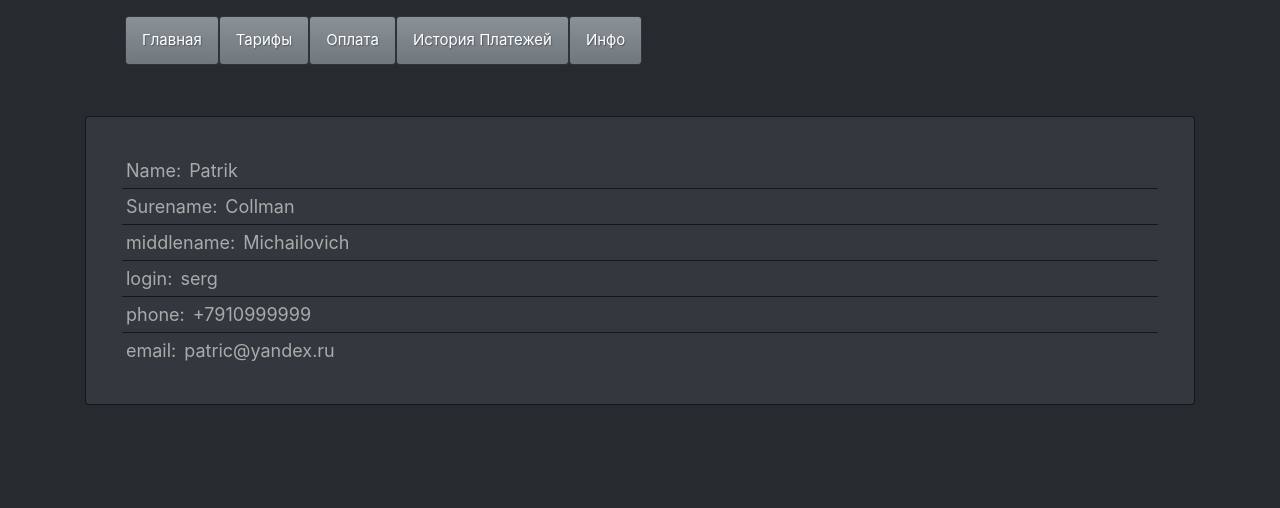
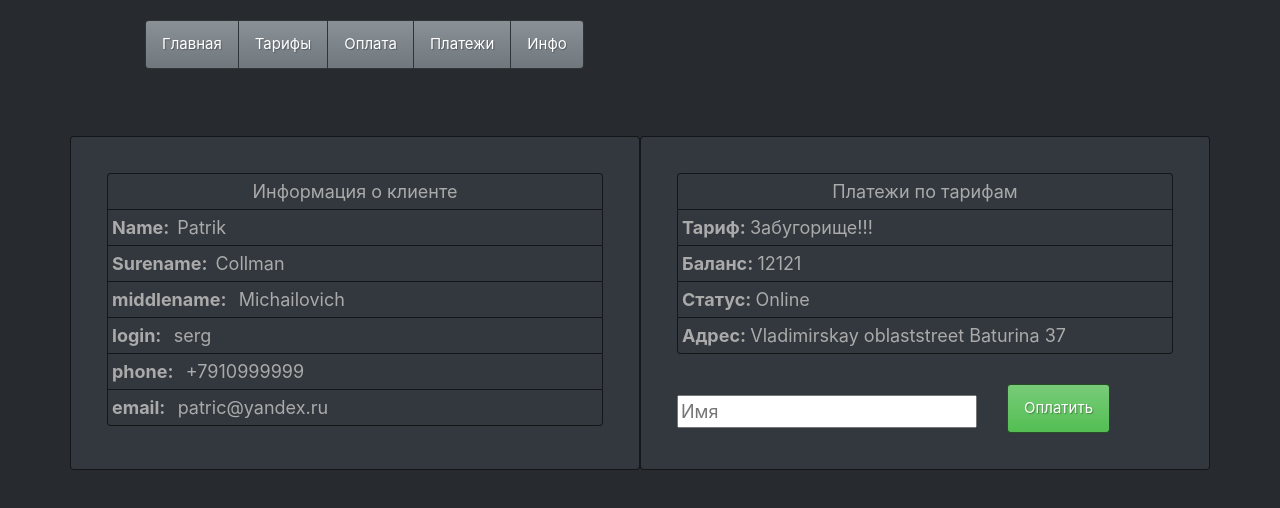
Before and after one commit to serg-bs/provider-ui, a React (Create React App) app: page / in a window 1280 px wide. Shown: the top 508 px of the page. Built offline with nearby package versions, Linux system fonts and the light colour scheme.

Commit message:
Начал разработку вкладки информации

```diff
--- a/src/components/account-page/account-page.js
+++ b/src/components/account-page/account-page.js
@@ -1,5 +1,6 @@
 import React, {useState} from 'react';
 import './account-page.css'
+import jwt from "jwt-decode";
 
 const AccountPage = (props) => {
     const [payAmount, setPayAmount] = useState('');
@@ -12,7 +13,7 @@ const AccountPage = (props) => {
     // }
 
     const hi = () => {
-        props.addPayment(payAmount)
+        props.addPayment(jwt())
     }
     const status = props.status ? "Online":"Offline";
     return (
--- a/src/components/main-page/main-page.css
+++ b/src/components/main-page/main-page.css
@@ -19,7 +19,21 @@
 .person-details .list-group-item .term{
     margin-right: .5rem;
 }
-.top {
-    top: 100px;
+.card-position {
+    top: 120px;
     font-size: large;
 }
+.main-block-right {
+    position: relative;
+}
+.pay-button-position {
+    position: relative;
+    left: 30px;
+    margin-top: 30px;
+}
+.payOn {
+    position: relative;
+    top: 20px;
+    width: 300px;
+
+}
--- a/src/components/main-page/main-page.js
+++ b/src/components/main-page/main-page.js
@@ -1,43 +1,88 @@
-import React from 'react';
+import React, {useState} from 'react';
 import './main-page.css'
+import DummySwapiService from "../../services/dummy-swapi-service";
 
 const MainPage = (clientData) => {
+    const [payOn, setpayOn] = useState('');
 
+    const props = new DummySwapiService()._account
+        const status = props.status ? "Online" : "Offline";
+    const class2 = "list-group-item"
     return (
-        <div className="person-details card top">
+        <div className="row mb2">
+            <div className="person-details item-details card card-position col-md-6">
                 <div className="card-body">
-                <ul className="list-group list-group-flush">
-                    <li className="list-group-item">
-                        <span className="term">Name:</span>
+                    {/*list-group-flush*/}
+                    <ul className="list-group ">
+                        <li className={class2}>
+                            <center>Информация о клиенте</center>
+                        </li>
+                        <li className={class2}>
+                            <span className="term"><b>Name:</b></span>
                             <span>{clientData.name}</span>
                         </li>
 
-                    <li className="list-group-item">
-                        <span className="term">Surename:</span>
+                        <li className={class2}>
+                            <span className="term"><b>Surename:</b></span>
                             <span>{clientData.surename}</span>
                         </li>
 
-                    <li className="list-group-item">
-                        <span className="term">middlename:</span>
+                        <li className={class2}>
+                            <span className="term"><b>middlename: </b></span>
                             <span>{clientData.middlename}</span>
                         </li>
 
-                    <li className="list-group-item">
-                        <span className="term">login:</span>
+                        <li className={class2}>
+                            <span className="term"><b>login: </b></span>
                             <span>{clientData.login}</span>
                         </li>
 
-                    <li className="list-group-item">
-                        <span className="term">phone:</span>
+                        <li className={class2}>
+                            <span className="term"><b>phone: </b></span>
                             <span>{clientData.phone}</span>
                         </li>
-                    <li className="list-group-item">
-                        <span className="term">email:</span>
+                        <li className={class2}>
+                            <span className="term"><b>email: </b></span>
                             <span>{clientData.email}</span>
                         </li>
                     </ul>
                 </div>
             </div>
+
+            <div className="person-details item-details card card-position col-md-6 main-block-right ">
+                <div className="card-body ">
+                    <div>
+                    <ul className="list-group">
+                        <li className={class2}>
+                            <center>Платежи по тарифам</center>
+                        </li>
+                        <li className={class2}>
+                            <span><b>Тариф: </b></span>
+                            <span>{props.tariffname}</span>
+                        </li>
+                        <li className={class2}>
+                            <span><b>Баланс: </b></span>
+                            <span>{props.balance}</span>
+                        </li>
+                        <li className={class2}>
+                            <span><b>Статус: </b></span>
+                            <span>{status}</span>
+                        </li>
+                        <li className={class2}>
+                            <span><b>Адрес: </b></span>
+                            <span>{props.address}</span>
+                        </li>
+                    </ul>
+                        <div >
+                            <input className="term style-name payOn" placeholder="Имя" value={payOn} onChange={l => setpayOn(l.target.value)}></input>
+                            <button className="btn btn-success pay-button-position">Оплатить</button>
+                        </div>
+                        </div>
+
+                </div>
+
+            </div>
+        </div>
     );
 };
 export default MainPage
--- a/src/components/menu/menu.css
+++ b/src/components/menu/menu.css
@@ -1,6 +1,8 @@
 
 .list { /*общий параметр для всех блоков */
     position: absolute;
-     z-index: 2;
-
-    }
+    z-index: 2;
+    top: 20px;
+    margin-left: 60px;
+    margin-right: 60px;
+}
--- a/src/components/menu/menu.js
+++ b/src/components/menu/menu.js
@@ -5,25 +5,16 @@ import History from "../pay-history/history";
 
 export default class Menu extends Component {
     render() {
-const class1="btn btn-secondary"
+        const class1 = "btn btn-secondary"
         return (
-            <ul className="list">
-                <il>
-                    <Link to="/" ><button type="button" className={class1}>Главная</button></Link>
-                </il>
-                <il>
-                    <Link to="/tariff" ><button type="button" className={class1}> Тарифы</button></Link>
-                </il>
-                <il>
-                    <Link to="/account" ><button type="button" className={class1}> Оплата</button></Link>
-                </il>
-                <il>
-                    <Link to="/payments" ><button type="button" className={class1}> История Платежей</button></Link>
-                </il>
-                <il>
-                    <Link to="/client" ><button type="button" className={class1}> Инфо</button></Link>
-                </il>
-            </ul>
+            <div className="list btn-group list" role="group" aria-label="Basic example">
+                <Link className={class1} to="/">Главная</Link>
+                <Link className={class1} to="/tariff">Тарифы</Link>
+                <Link className={class1} to="/account">Оплата</Link>
+                <Link className={class1} to="/payments">Платежи</Link>
+                <Link className={class1} to="/client">Инфо</Link>
+
+            </div>
         )
     };
 }
--- a/src/components/tarrifs/list.css
+++ b/src/components/tarrifs/list.css
@@ -4,3 +4,7 @@
 .list-head {
     background-color: #565656;
 }
+.top {
+    position: relative;
+    top: 100px;
+}
--- a/src/services/dummy-swapi-service.js
+++ b/src/services/dummy-swapi-service.js
@@ -14,9 +14,9 @@ export default class DummySwapiService {
     }
 
     _tariffs = [
-      { name: "My first tariff", speed: 100, price: 1000},
-      { name: "My second tariff", speed: 2000, price: 2000},
-      { name: "My third tariff", speed: 9000, price: 3000}
+        {name: "My first tariff", speed: 100, price: 1000},
+        {name: "My second tariff", speed: 2000, price: 2000},
+        {name: "My third tariff", speed: 9000, price: 3000}
     ];
 
     getTariffs = async () => {
@@ -32,7 +32,8 @@ _account =
         {
             address: "Vladimirskay oblaststreet Baturina 37",
             balance: 12121,
-  status: true
+            status: true,
+            tariffname: "Забугорище!!!"
         }
     getAccount = async (jwt) => {
         return this._account;
```
Lines whose indentation alone changed are shown as unchanged.
